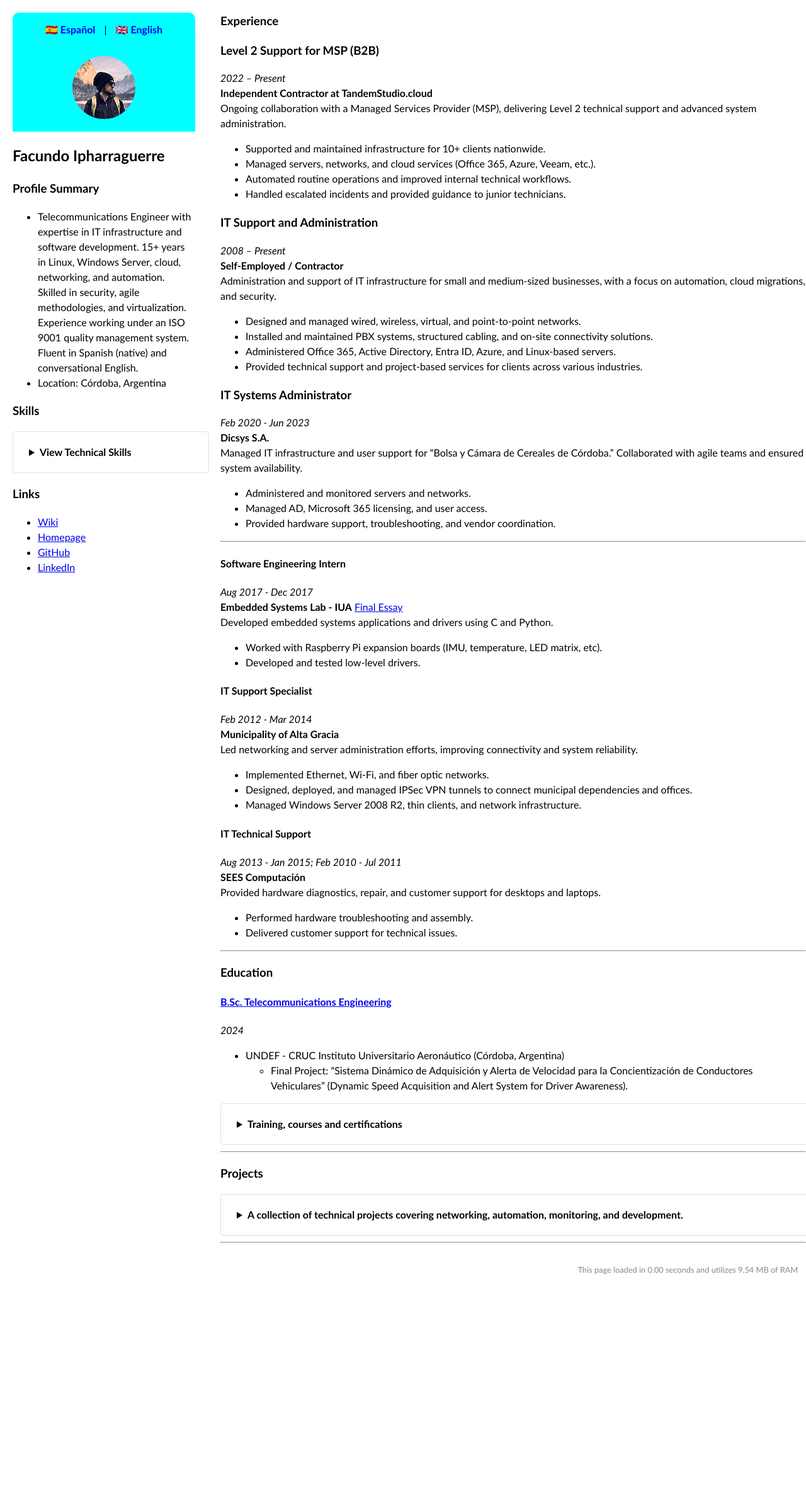
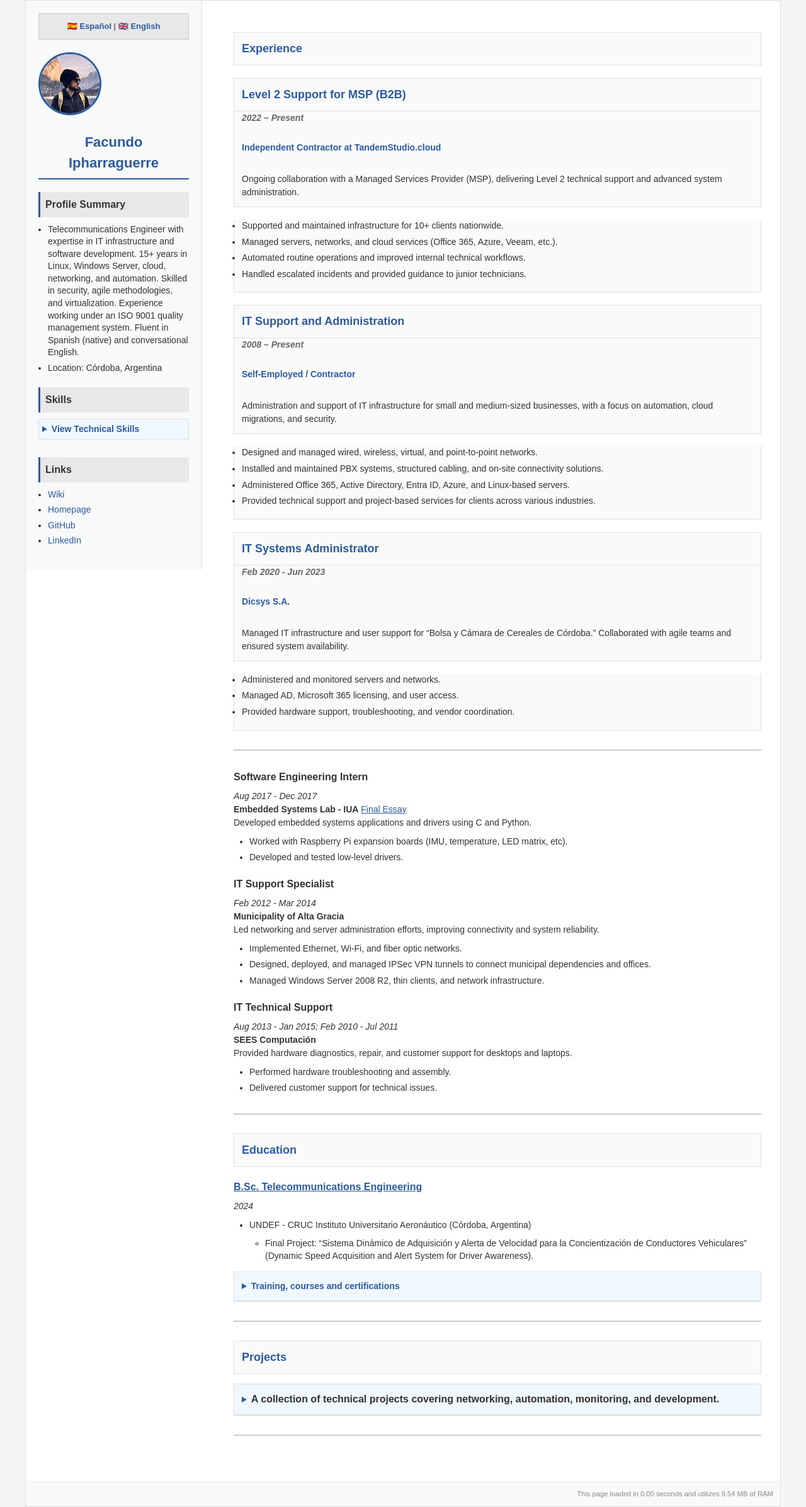
Before and after one commit to fipharraguerre/cv-homepage, a Jekyll site: the page built from index_en.md, in a window 1280 px wide. Shown: the whole page at 63% size. Built offline with Jekyll 4.4.1, drawn with Linux system fonts in a browser that asks for light colours; before the commit the page ends 2039 px from its top, so only the background shows below that.

Commit message:
css layout fixes

```diff
--- a/_layouts/default.html
+++ b/_layouts/default.html
@@ -6,6 +6,13 @@
     <title>{{ page.title }}</title>
     <link rel="stylesheet" href="{{ site.baseurl }}/assets/style.css">
     <link rel="icon" href="{{ site.baseurl }}/assets/favicon.ico" type="image/x-icon">
+    <!--[if IE 6]>
+    <style>
+        /* Additional IE6-specific fixes if needed */
+        .sidebar { position: relative; }
+        .content { position: relative; }
+    </style>
+    <![endif]-->
 </head>
 <body>
     <div class="container">
@@ -13,15 +20,19 @@
             <div id="language-switch">
                 <a href="{{ site.baseurl }}/es/">🇪🇸 Español</a> | <a href="{{ site.baseurl }}/en/">🇬🇧 English</a>
             </div>
-				<div id="avatar"; style="text-align: center;">
-				<img src="{{ site.baseurl }}/assets/avatar.jpg" alt="Hallstatt profile picture" width="100" height="100" style="border-radius: 50%;">
+            <div id="avatar">
+                <img src="{{ site.baseurl }}/assets/avatar.jpg" alt="Profile picture" width="100" height="100" style="border-radius: 50%;">
             </div>
+            <div class="sidebar-content">
                 {{ page.sidebar | markdownify }}
+            </div>
         </aside>
         <main class="content">
             {{ content }}
         </main>
+        <div style="clear: both;"></div> <!-- IE6 clearfix -->
     </div>
+
     <script>
         document.addEventListener('DOMContentLoaded', () => {
             // Calculate page load time
@@ -29,7 +40,6 @@
 
             // Create footer element
             const footer = document.createElement('footer');
-			footer.style.cssText = 'font-size: 0.8em; color: #888; text-align: right; margin-top: 1em; padding: 1em;';
 
             // Set initial footer content with load time
             let footerText = `This page loaded in ${loadTime} seconds`;
--- a/assets/style.css
+++ b/assets/style.css
@@ -1,95 +1,342 @@
+/* IE6-Friendly Jekyll CV Styles */
+
+/* Reset and base styles */
 * {
-	font-family: "Trebuchet MS", Arial, sans-serif;
-	line-height: 1.5em;
+    margin: 0;
+    padding: 0;
+    box-sizing: border-box;
 }
 
-html, body {
+body {
+    font-family: Arial, sans-serif;
+    font-size: 14px;
+    line-height: 1.5;
+    color: #333;
+    background-color: #f5f5f5;
+}
+
+/* Container layout */
+.container {
+    width: 95%;
+    max-width: 1200px;
+    margin: 0 auto;
+    background-color: white;
+    border: 1px solid #ddd;
+    overflow: hidden; /* IE6 clearfix */
+}
+
+/* Sidebar styles */
+.sidebar {
+    width: 280px;
+    float: left;
+    background-color: #f8f9fa;
+    border-right: 1px solid #e0e0e0;
+    padding: 20px;
+    min-height: 100vh;
+}
+
+.sidebar h2 {
+    color: #2c5aa0;
+    font-size: 22px;
+    margin-bottom: 15px;
+    text-align: center;
+    border-bottom: 2px solid #2c5aa0;
+    padding-bottom: 8px;
+}
+
+.sidebar h3 {
+    color: #333;
+    font-size: 16px;
+    margin: 20px 0 10px 0;
+    padding: 8px;
+    background-color: #e8e8e8;
+    border-left: 3px solid #2c5aa0;
+}
+
+.sidebar ul {
+    margin-left: 15px;
+    margin-bottom: 15px;
+}
+
+.sidebar li {
+    margin-bottom: 5px;
+    line-height: 1.4;
+}
+
+.sidebar a {
+    color: #2c5aa0;
+    text-decoration: none;
+}
+
+.sidebar a:hover {
+    color: #1a3d6b;
+    text-decoration: underline;
+}
+
+/* Language switch */
+#language-switch {
+    text-align: center;
+    margin-bottom: 20px;
+    padding: 10px;
+    background-color: #e8e8e8;
+    border: 1px solid #ccc;
+    font-size: 13px;
+}
+
+#language-switch a {
+    color: #2c5aa0;
+    text-decoration: none;
+    font-weight: bold;
+}
+
+/* Avatar */
+#avatar {
+    margin-bottom: 20px;
+}
+
+#avatar img {
+    border: 3px solid #2c5aa0;
+}
+
+/* Details/Summary styling for sidebar */
+.sidebar details {
+    margin-bottom: 15px;
+}
+
+.sidebar summary {
+    cursor: pointer;
+    font-weight: bold;
+    color: #2c5aa0;
+    margin-bottom: 8px;
+    padding: 5px;
+    background-color: #f0f8ff;
+    border: 1px solid #ddd;
+}
+
+.sidebar summary:hover {
+    background-color: #e0f0ff;
+}
+
+/* Main content area */
+.content {
+    margin-left: 300px; /* sidebar width + padding */
+    padding: 30px;
+    background-color: white;
+}
+
+/* Typography for main content */
+.content h1 {
+    color: #2c5aa0;
+    font-size: 28px;
+    margin-bottom: 20px;
+    border-bottom: 3px solid #2c5aa0;
+    padding-bottom: 10px;
+}
+
+.content h2 {
+    color: #333;
+    font-size: 22px;
+    margin: 30px 0 15px 0;
+    padding: 10px 15px;
+    background-color: #f0f8ff;
+    border-left: 4px solid #2c5aa0;
+}
+
+.content h3 {
+    color: #2c5aa0;
+    font-size: 18px;
+    margin: 25px 0 10px 0;
+    font-weight: bold;
+}
+
+.content h4 {
+    color: #333;
+    font-size: 16px;
+    margin: 20px 0 8px 0;
+    font-weight: bold;
+}
+
+/* Experience entries */
+.content h3 + p em {
+    color: #666;
+    font-weight: bold;
+    display: block;
+    margin-bottom: 5px;
+}
+
+.content h3 + p strong {
+    color: #2c5aa0;
+    display: block;
+    margin-bottom: 8px;
+}
+
+/* Create job entry boxes */
+.content h3 {
+    background-color: #fafafa;
+    border: 1px solid #e0e0e0;
+    padding: 12px;
+    margin: 20px 0 0 0;
+}
+
+.content h3 + p,
+.content h3 + p + ul,
+.content h3 + p + p {
+    background-color: #fafafa;
+    border: 1px solid #e0e0e0;
+    border-top: none;
+    padding: 0 12px 12px 12px;
+    margin: 0 0 20px 0;
+}
+
+/* Lists in content */
+.content ul {
+    margin: 10px 0 15px 25px;
+}
+
+.content li {
+    margin-bottom: 6px;
+    line-height: 1.4;
+}
+
+/* Links in content */
+.content a {
+    color: #2c5aa0;
+    text-decoration: underline;
+}
+
+.content a:hover {
+    color: #1a3d6b;
+    background-color: #f0f8ff;
+}
+
+/* Horizontal rules */
+hr {
+    height: 2px;
+    background-color: #ccc;
+    border: none;
+    margin: 30px 0;
+}
+
+/* Details/Summary in main content */
+.content details {
+    margin: 15px 0;
+    border: 1px solid #ddd;
+    background-color: #f9f9f9;
+}
+
+.content summary {
+    cursor: pointer;
+    padding: 12px;
+    background-color: #f0f8ff;
+    border-bottom: 1px solid #ddd;
+    font-weight: bold;
+    color: #2c5aa0;
+}
+
+.content summary:hover {
+    background-color: #e0f0ff;
+}
+
+.content details[open] summary {
+    border-bottom: 1px solid #ddd;
+}
+
+.content details ul {
+    padding: 15px;
     margin: 0;
-    padding: 0;
-    width: 100%;
-    overflow-x: hidden;
+}
+
+.content details li {
+    margin-bottom: 8px;
+}
+
+/* Education section special styling */
+.content h4 a {
+    color: #2c5aa0;
+    font-weight: bold;
+}
+
+/* Project links styling */
+.content details ul li strong a {
+    color: #2c5aa0;
+    font-weight: bold;
+}
+
+/* Footer */
+footer {
+    clear: both;
+    font-size: 0.8em;
+    color: #888;
+    text-align: right;
+    margin-top: 1em;
+    padding: 1em;
+    border-top: 1px solid #eee;
+    background-color: #f8f9fa;
+}
+
+/* Print styles */
+@media print {
+    body {
+        background-color: white;
+        font-size: 12px;
     }
 
     .container {
-    display: flex;
-    align-items: flex-start;
+        border: none;
         width: 100%;
-    max-width: 100vw; /* Prevents it from exceeding the viewport width */
-    overflow-x: hidden;
+        max-width: none;
     }
 
     .sidebar {
-    width: 20%;
-    min-width: 330px;
-    flex-shrink: 0;
-    padding: 20px 20px; /* Left and right padding */
-    box-sizing: border-box;
+        width: 25%;
+        min-height: auto;
     }
 
     .content {
-    flex: 1;
-    padding-left: 20px;
-    box-sizing: border-box;
-    max-width: 80vw; /* Ensures it doesn’t exceed available space */
+        margin-left: 26%;
     }
 
-.sidebar img {
-    margin: 5% 0;
+    #language-switch {
+        display: none;
     }
 
-/* Responsive: Stack sidebar above content */
-@media (max-width: 768px) {
-    .container {
-        flex-direction: column;
+    footer {
+        display: none;
     }
 
-    .sidebar {
-        width: 100%;
-        text-align: left;
+    .content details {
+        border: none;
+    }
+
+    .content summary {
+        background-color: transparent;
+        border: none;
+        font-weight: bold;
     }
 }
 
-#language-switch {
-    text-align: center;
-    background-color: aqua;
-    border-radius: 10px 10px 0 0; /* Top-left and top-right rounded, bottom corners square */
-    padding: 10px;
-    margin: 0px auto;
+/* IE6 specific fixes */
+* html .container {
+    height: 1%; /* IE6 hasLayout trigger */
 }
 
-#language-switch a {
-    font-weight: bold;
-    text-decoration: none;
-    padding: 5px 10px;
-    display: inline-block;
+* html .sidebar {
+    height: 1%;
 }
 
-#language-switch a:hover {
-    color: white;
+* html .content {
+    height: 1%;
 }
 
-#avatar {
-    background-color: aqua;
+/* Clearfix for IE6 */
+.container:after {
+    content: ".";
+    display: block;
+    height: 0;
+    clear: both;
+    visibility: hidden;
 }
 
-details {
-    border: 1px solid #e0e0e0;
-    border-radius: 4px;
-    padding: 10px;
-    margin-bottom: 10px;
-    width: 100%; /* Ensure details takes the full width inside the container */
+* html .container {
+    zoom: 1; /* IE6 hasLayout */
 }
-
-details > summary {
-    cursor: pointer;
-    font-weight: bold;
-    padding: 10px 0;
-}
-
-details ul {
-    margin: 5px 10px;
-}
-
-details > summary, details > ul {
-    padding-left: 15px; /* Adds spacing inside details */
-}
```
Also changed, not shown: other parts of _layouts/default.html (+2 -2 lines). Lines whose indentation alone changed are shown as unchanged.
